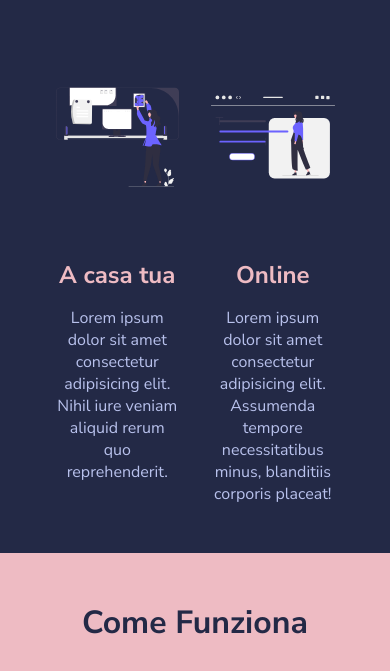
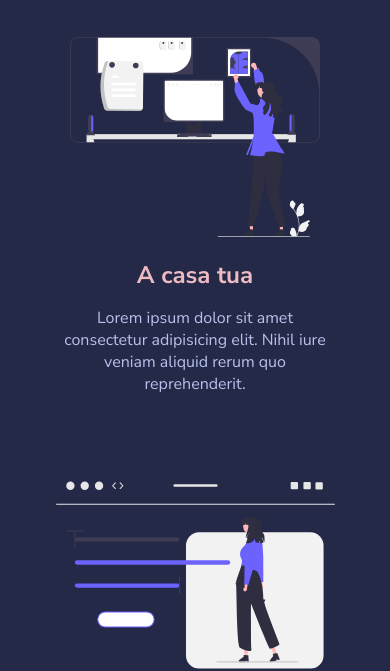
Before and after one commit to matteovecchio04/html-css-resp-wannabe, a plain HTML site: page index.html in a window 390 px wide. Shown: the part 196-867 px from the top of the page. Drawn offline with Linux system fonts and the light colour scheme.

Commit message:
adapt laptop, tablet and mobile

```diff
--- a/assets/css/style.css
+++ b/assets/css/style.css
@@ -145,9 +145,14 @@ img {
     .row {
         display: flex;
         flex-wrap: wrap;
+        gap: 5rem;
     }
 
     .steps .col {
         width: 100%;
     }
+
+    .lessons .col {
+        width: 100%;
+    }
 }
```
